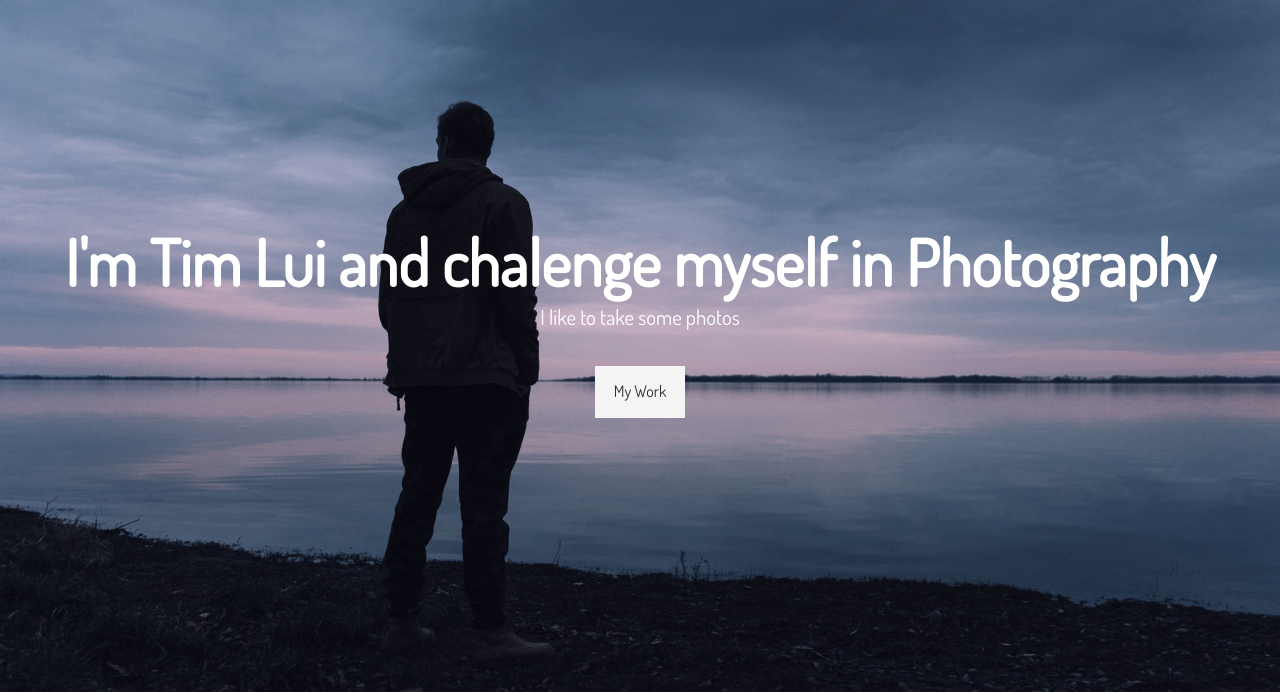
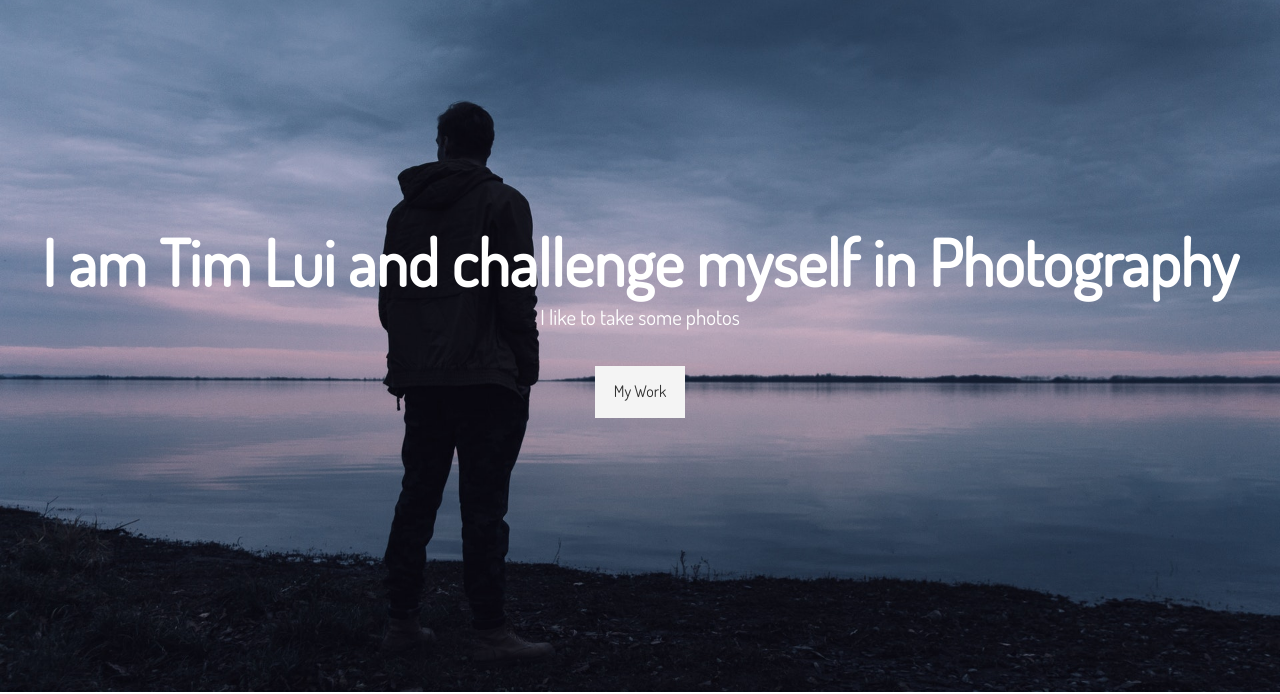
Before and after one commit to Old2Shatterhand/Portfolio-Website, a website: page dist/index.html in a window 1280 px wide. Shown: the part 108-802 px from the top of the page. Drawn offline with Linux system fonts and the light colour scheme.

Commit message:
Update index.html

```diff
--- a/dist/index.html
+++ b/dist/index.html
@@ -22,7 +22,7 @@
 					</ul>
 				</nav>
 				<div class="header-content">
-					<h1>I'm Tim Lui and chalenge myself in <span class="txt-type" data-wait="3000" data-words='["Photography", "Development", "Design"]'></span></h1>
+					<h1>I am Tim Lui and challenge myself in <span class="txt-type" data-wait="3000" data-words='["Photography", "Development", "Design"]'></span></h1>
 					<p class="lead">I like to take some photos</p>
 					<a href="work.html" class="btn-light">My Work</a>
 				</div>
```
